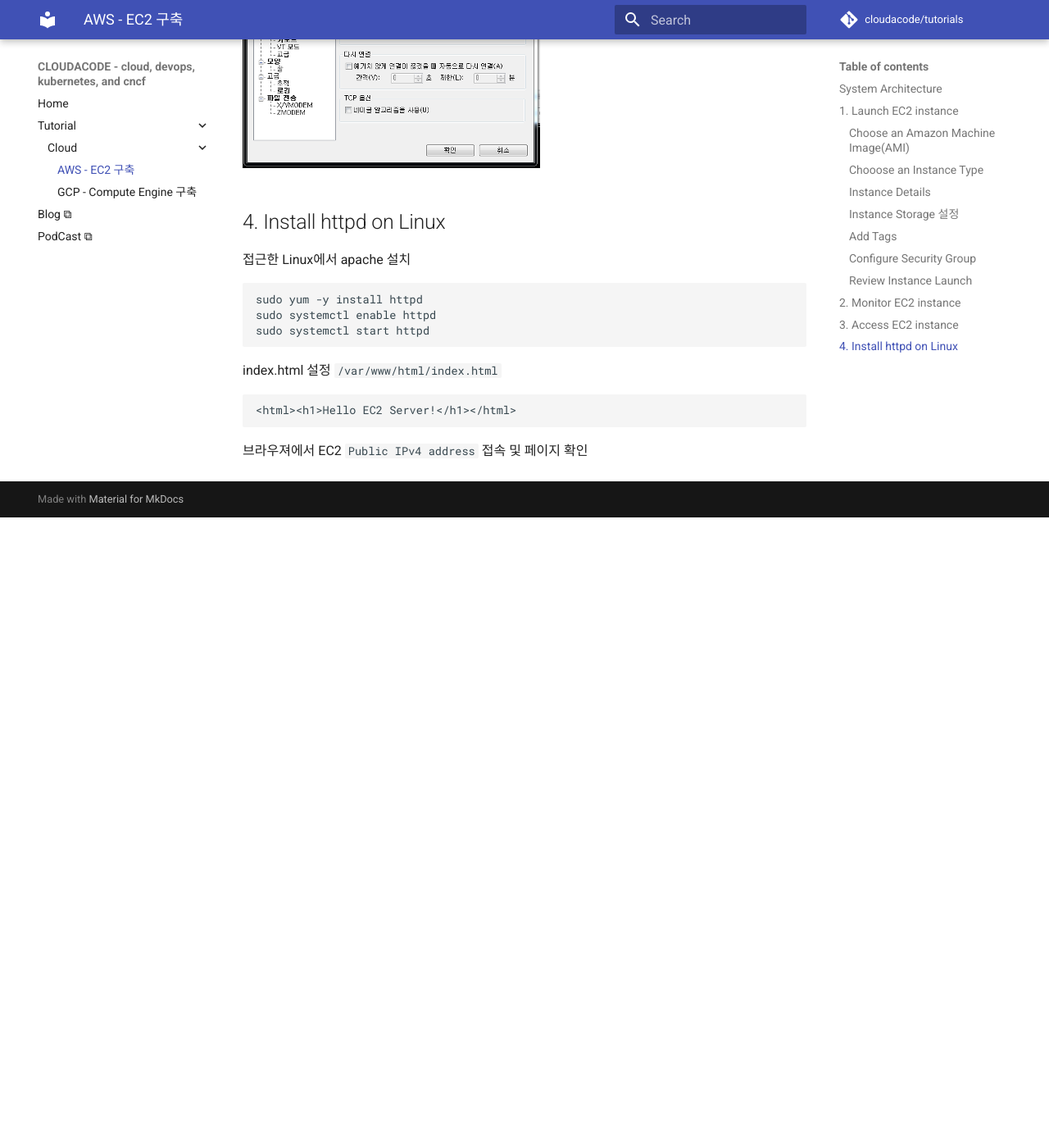
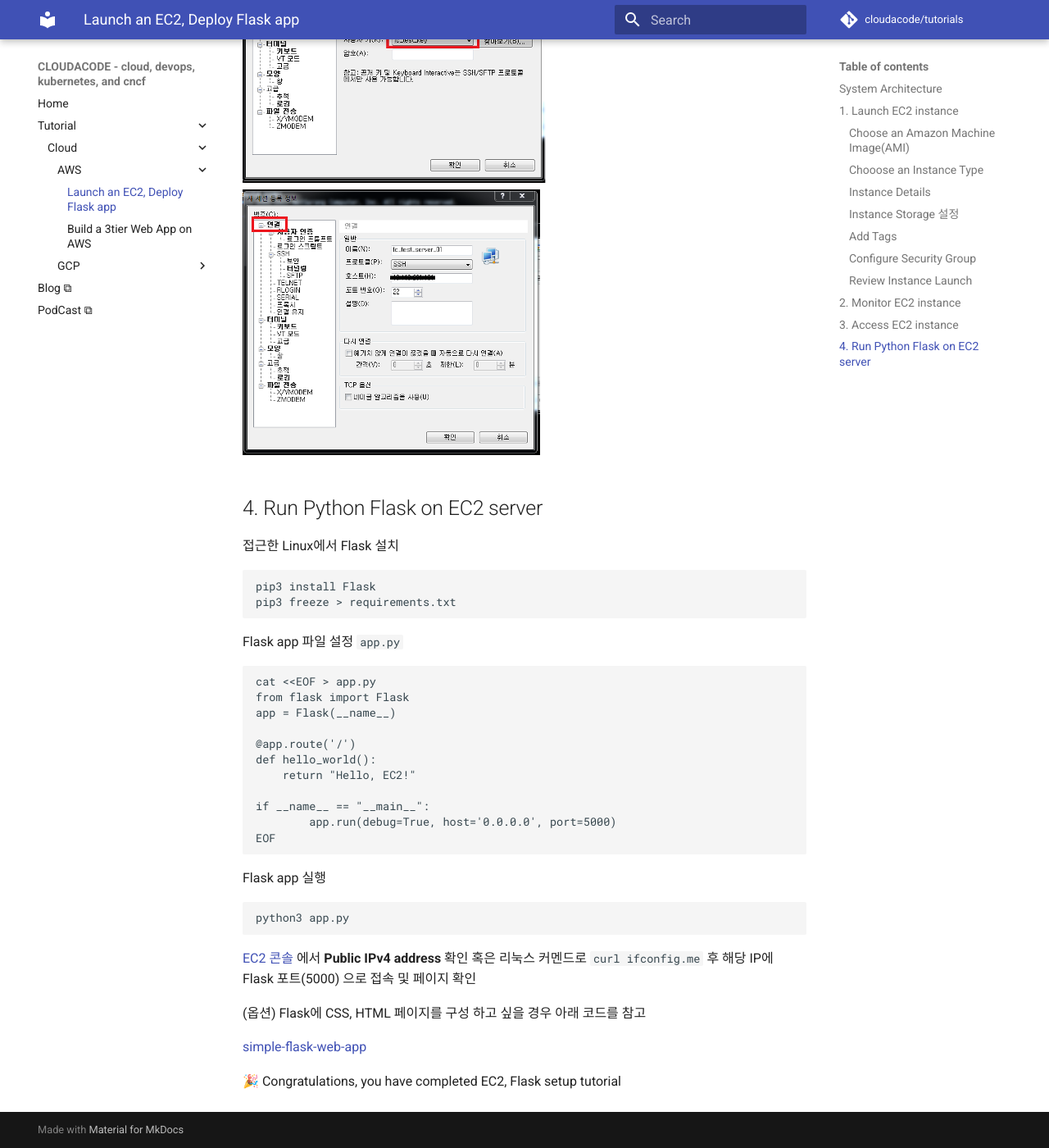
Before and after one commit to cloudacode/tutorials, an MkDocs documentation site: the page built from docs/cloud/aws/ec2-setup.md, in a window 1280 px wide and 1400 px high, scrolled down 3910 px. Shown: the whole window at 82% size. Built offline with MkDocs 1.6.1 and Material for MkDocs 9.7.7, drawn with Linux system fonts in a browser that asks for light colours; comment, search, counter and statistics services are not loaded; before the commit the page ends 4541 px from its top, so only the background shows below that; some of the changed text lies outside the part shown.

Commit message:
added the cloud server tutorials

````diff
--- a/docs/cloud/aws/ec2-setup.md
+++ b/docs/cloud/aws/ec2-setup.md
@@ -1,6 +1,6 @@
-# AWS - EC2 구축
+# Launch an EC2, Deploy Flask app
 
-**AWS 환경 구성 및 EC2 구축**
+**AWS EC2 구성 및 Python Flask 앱 배포**
 
 이번 실습은 AWS를 통해 서비스 구성 시 가장 기본이 되는 EC2 구성 실습을 통해서 AWS의 기본 서비스들을 이해 하고 AWS 콘솔 활용 방법을 익히기 위함입니다. EC2로 컴퓨팅 리소스 활용 및 서비스 배포를 위한 기본 작업들을 이해 할 수 있습니다.
 
@@ -58,19 +58,27 @@ AWS콘솔에서 Display 되는 Tag 의 값을 지정 하는 부분 이고 Add Ta
 
 SG는 Host 레벨의 방화벽이며 Allow 정책만 가능하며 서비스할 Port 만 허용 혹은 원격 접속을 위한 접근 대역 IP 로만 제한을 통해 보안 수준을 높임
 
-- Secuirty Group Name: test-web-sg
-  - Type: SSH
-  - Source: My IP or Anywhere
-  - Type: HTTP
-  - Source: My IP or Anywhere
+Secuirty Group Name: `test-flask-sg`
+
+- SSH(22)
+    - Type: SSH
+    - Source: My IP or Anywhere
+- TCP(5000, Flask)
+    - Type: Custom TCP
+    - PORT: 5000
+    - Source: My IP or Anywhere
+
+!!! Note
+    만약 node.js 혹은 django 로 실습을 수행할 시에 해당 포트에 맞게 Custom TCP port 설정 변경
 
 ### Review Instance Launch
 
-Instance 배포를 위해 지정한 설정값들을 리뷰 하는 단계 이며 서버에 접근을 위한 key 발급을 진행
-Launch 클릭후 key pair 생성
+Instance 배포를 위해 지정한 설정값들을 리뷰 하는 단계 이며 서버에 접근을 위한 key 발급을 진행, Launch 클릭후 key pair 생성
 
-`Create a new key pair`
-Download Key Pair 후 안전한 곳에 key 를 저장 재발급 되지 않음
+**Create a new key pair** 진행 후 Download Key Pair
+
+!!! Warning
+    key는 재발급 되지 않으므로 안전한 곳에 key 를 저장
 
 ## 2. Monitor EC2 instance
 
@@ -79,8 +87,8 @@ Status Checks 가 2/2가 되면 정상 배포 완료
 
 ## 3. Access EC2 instance
 
-인스턴스 대쉬보드에서 `connect` 버튼을 클릭하면 터미널로 접속 가이드라인이 제공
-e.g.,
+[EC2 콘솔](https://ap-northeast-2.console.aws.amazon.com/ec2/v2/home?region=ap-northeast-2#Instances:instanceState=running)에서 생성한 인스턴스 선택 후 **connect** 버튼을 클릭하면 터미널로 접속 가이드라인이 아래와 같이 제공
+
 ```bash
  ssh -i <your_key> ec2-user@<EC2_HOSTNAME>
 ```
@@ -100,18 +108,39 @@ https://www.netsarang.co.kr/download/down_form.html?code=512
 ![add-xshell-private-key](assets/add-xshell-private-key.png)
 ![access-ec2-instance-xshell](assets/access-ec2-instance-xshell.png)
 
-## 4. Install httpd on Linux
+## 4. Run Python Flask on EC2 server
 
-접근한 Linux에서 apache 설치
+접근한 Linux에서 Flask 설치
 ```bash
-sudo yum -y install httpd
-sudo systemctl enable httpd
-sudo systemctl start httpd
+pip3 install Flask
+pip3 freeze > requirements.txt
 ```
 
-index.html 설정 `/var/www/html/index.html`
+Flask app 파일 설정 `app.py`
 ```bash
-<html><h1>Hello EC2 Server!</h1></html>
+cat <<EOF > app.py
+from flask import Flask
+app = Flask(__name__)
+
+@app.route('/')
+def hello_world():
+    return "Hello, EC2!"
+
+if __name__ == "__main__":
+        app.run(debug=True, host='0.0.0.0', port=5000)
+EOF
 ```
 
-브라우져에서 EC2 `Public IPv4 address` 접속 및 페이지 확인
+Flask app 실행
+```bash
+python3 app.py
+```
+
+[EC2 콘솔](https://ap-northeast-2.console.aws.amazon.com/ec2/v2/home?region=ap-northeast-2#Instances:instanceState=running)
+에서 **Public IPv4 address** 확인 혹은 리눅스 커멘드로 `curl ifconfig.me` 후 해당 IP에 Flask 포트(5000) 으로 접속 및 페이지 확인
+
+(옵션) Flask에 CSS, HTML 페이지를 구성 하고 싶을 경우 아래 코드를 참고
+
+[simple-flask-web-app](https://github.com/cloudacode/coolstuff/tree/main/simple-flask-web)
+
+🎉 Congratulations, you have completed EC2, Flask setup tutorial
--- a/mkdocs.yml
+++ b/mkdocs.yml
@@ -11,14 +11,19 @@ edit_uri: ""
 # Configuration
 theme:
   name: material
+markdown_extensions:
+  - admonition
 
 # Page tree
 nav:
   - Home: index.md
   - Tutorial:
     - Cloud:
-      - cloud/aws/ec2-setup.md
-      - cloud/gcp/gcp-ce-setup.md
+      - AWS:
+        - cloud/aws/ec2-setup.md
+        - cloud/aws/apache-tomcat-redis.md
+      - GCP:
+        - cloud/gcp/gcp-ce-setup.md
   #   - DevOps(CI/CD):
   #   - DevOps(Terraform):
   #   - Kubernetes:
````
Also changed, not shown: docs/cloud/aws/apache-tomcat-redis.md (added, +442 -0 lines), docs/cloud/gcp/gcp-ce-setup.md (+60 -7 lines), docs/cloud/aws/assets/3tier-architecture.png (added), docs/cloud/aws/assets/3tier-result.png (added), docs/cloud/gcp/assets/gcp-vpc-firewall.png (added), 2 other files.
